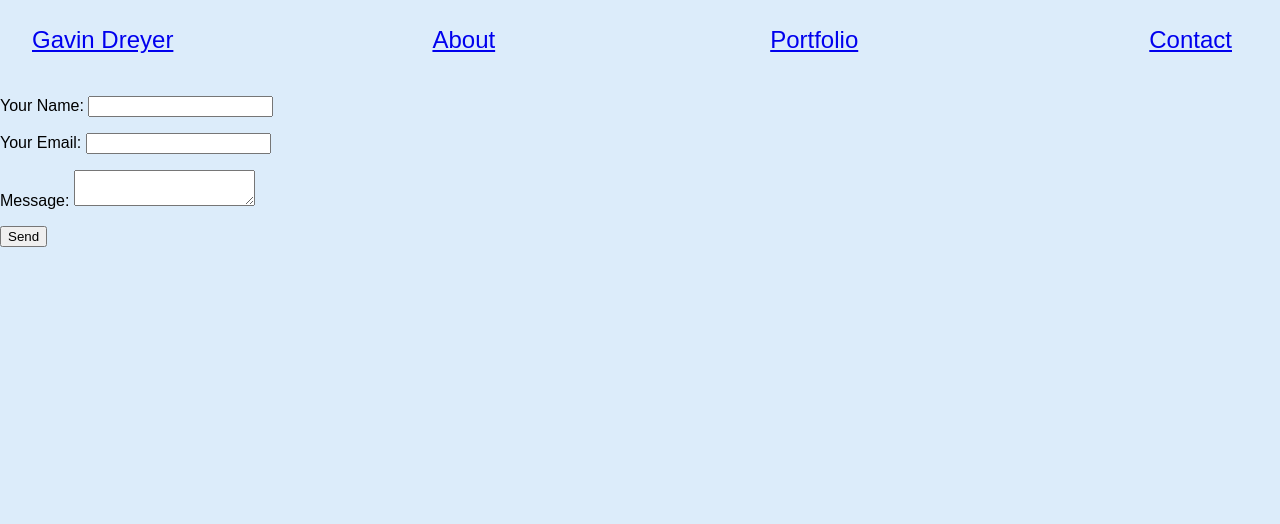
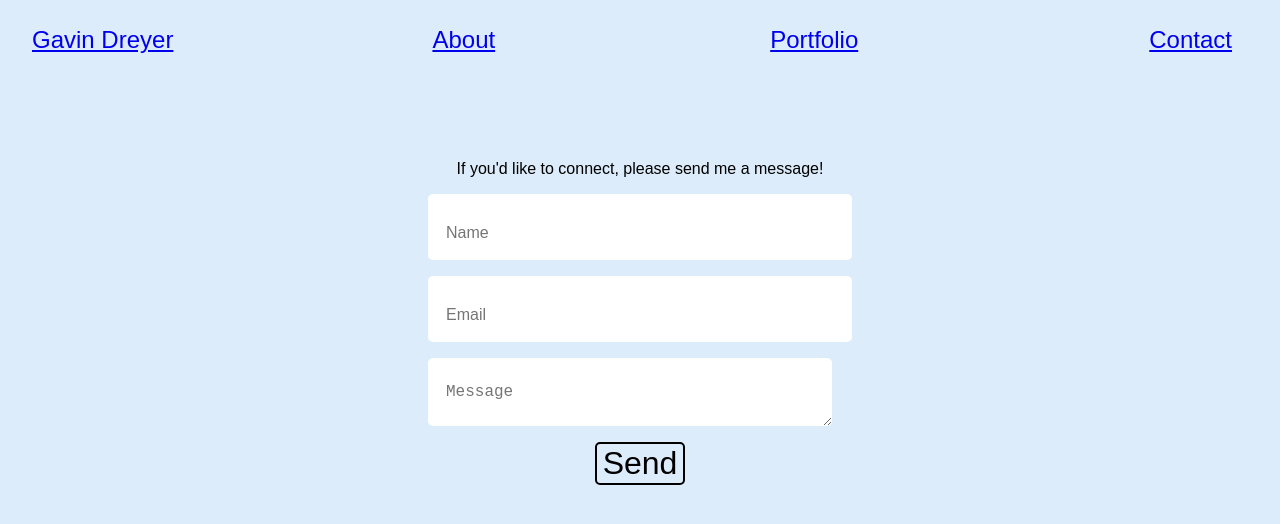
Before and after one commit to Gavin-Dreyer/Gavin-Dreyer-s-Portfolio, a React (Create React App) app: page /contact in a window 1280 px wide. Shown: the top 524 px of the page. Built offline with nearby package versions, Linux system fonts and the light colour scheme; what webfontloader would draw is missing.

Commit message:
styling for contact page

```diff
--- a/src/App.css
+++ b/src/App.css
@@ -158,7 +158,6 @@ body {
 	background-color: #dcecfa;
 	border: none;
 	height: 10rem;
-
 	margin: 1rem;
 }
 
@@ -169,6 +168,62 @@ body {
 .arrowBtn:active {
 	box-shadow: 0px 0px 1px 2px black;
 	border-radius: 25px;
+}
+
+.contact {
+	margin-top: 5rem;
+	display: flex;
+	flex-direction: column;
+	justify-content: center;
+	align-items: center;
+}
+
+.contact p {
+}
+
+.contact .inputLabel {
+	display: flex;
+	justify-content: space-between;
+	align-items: space-between;
+	font-size: 2rem;
+}
+
+.contactInput {
+	border: none;
+	border-radius: 5px;
+	font-size: 2rem;
+	height: 4rem;
+}
+
+.contactInputMessage {
+	border: none;
+	border-radius: 5px;
+	font-size: 2rem;
+	height: 4rem;
+}
+
+.contactInput::placeholder {
+	padding-left: 1rem;
+	vertical-align: middle;
+	font-size: 1rem;
+}
+
+.contactInputMessage::placeholder {
+	font-size: 1rem;
+	padding-left: 1rem;
+	line-height: 4rem;
+}
+
+.contact .submitBtn {
+	display: flex;
+	justify-content: center;
+}
+
+.contact button {
+	font-size: 2rem;
+	border: 2px solid black;
+	border-radius: 5px;
+	background-color: #dcecfa;
 }
 
 @media screen and (max-width: 1300px) {
--- a/src/components/Contact.js
+++ b/src/components/Contact.js
@@ -1,4 +1,4 @@
-import React, { useState, useEffect } from 'react';
+import React, { useState } from 'react';
 
 const encode = data => {
 	return Object.keys(data)
@@ -28,44 +28,47 @@ const Contact = () => {
 	const handleChange = e =>
 		setContact({ ...contact, [e.target.name]: e.target.value });
 
-	console.log(contact);
 	return (
-		<div>
+		<div className="contact">
+			<div>If you'd like to connect, please send me a message!</div>
 			<form onSubmit={handleSubmit}>
 				<input type="hidden" name="form-name" value="contact" />
 				<p>
-					<label>
-						Your Name:{' '}
+					<label className="inputLabel">
 						<input
 							type="text"
 							name="name"
+							placeholder="Name"
 							value={contact.name}
 							onChange={handleChange}
+							className="contactInput"
 						/>
 					</label>
 				</p>
 				<p>
-					<label>
-						Your Email:{' '}
+					<label className="inputLabel">
 						<input
 							type="email"
 							name="email"
+							placeholder="Email"
 							value={contact.email}
 							onChange={handleChange}
+							className="contactInput"
 						/>
 					</label>
 				</p>
 				<p>
-					<label>
-						Message:{' '}
+					<label className="inputLabel">
 						<textarea
 							name="message"
+							placeholder="Message"
 							value={contact.message}
 							onChange={handleChange}
+							className="contactInputMessage"
 						/>
 					</label>
 				</p>
-				<p>
+				<p className="submitBtn">
 					<button type="submit">Send</button>
 				</p>
 			</form>
```
